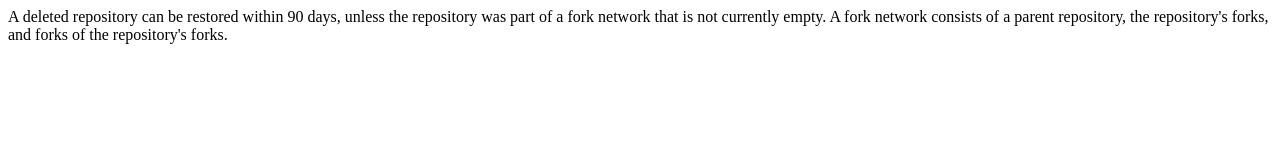
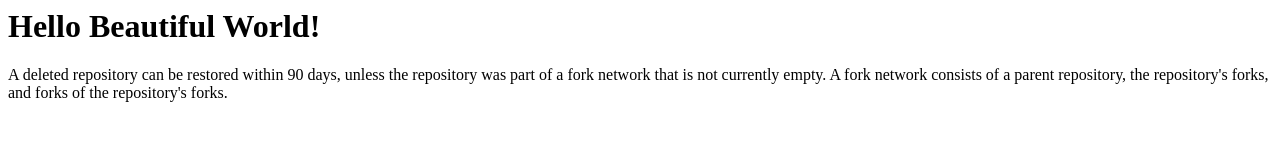
Before and after one commit to optimisticjc/jubilant-journey, a plain HTML site: page index.html in a window 1280 px wide. Drawn offline with Linux system fonts and the light colour scheme.

Commit message:
Update index.html

```diff
--- a/index.html
+++ b/index.html
@@ -1 +1,2 @@
+<h1> Hello Beautiful World!</h1>
 A deleted repository can be restored within 90 days, unless the repository was part of a fork network that is not currently empty. A fork network consists of a parent repository, the repository's forks, and forks of the repository's forks.
```
